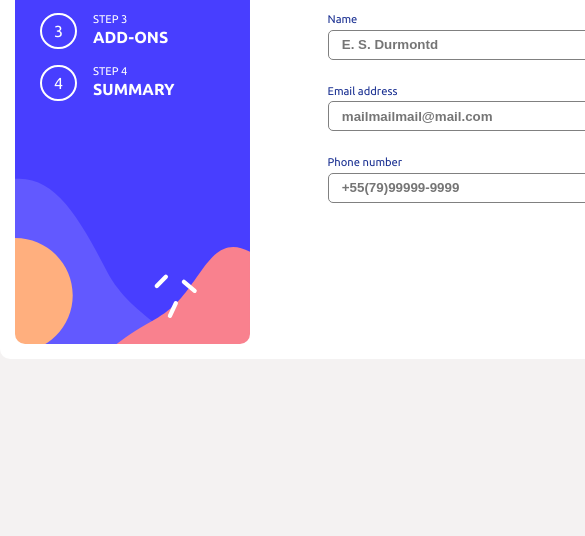
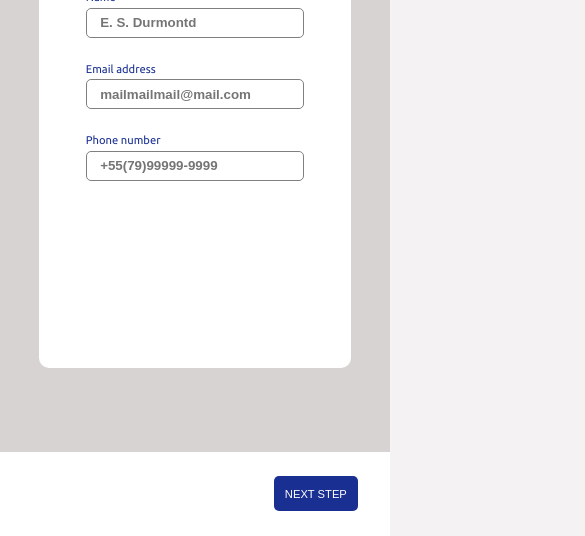
Before and after one commit to huanfs/front-end-mentor-challenge10, a plain HTML site: page index.html in a window 390 px wide. Shown: the part 308-844 px from the top of the page, 585 px wide, since content can reach past the window. Drawn offline with Linux system fonts and the light colour scheme.

Commit message:
inicio do layout mobile

```diff
--- a/assets/styles/style.css
+++ b/assets/styles/style.css
@@ -309,3 +309,54 @@ article #selection{
   #step2, #step3, #step4, #step5{
     display:none;
   }
+
+@media screen and (max-width:400px){
+  main{
+    height:100vh;
+    width:100vw;
+    flex-direction:column;
+    align-items:center;
+    border-radius:0px;
+    background-color:#d8d3d3;
+  }
+  main aside{
+    height:25vh;
+    width:100vw;
+    flex-direction:row;
+    align-items:center;
+    justify-content:center;
+    border-radius:0px;
+    background-image:url("../images/bg-sidebar-mobile.svg");
+    background-size:cover;
+  }
+  aside .steps .step-title{
+    display:none;
+  }
+  aside .steps{
+    margin-top:-3em;
+  }
+
+  main section{
+    height:60vh;
+    width:80vw;
+    border-radius:10px;
+    margin-top:-3.5em;
+    background-color:#fff;
+  }
+  #step1 #description{
+    overflow:hidden;
+  }
+  section #btns{
+    height:10vh;
+    width:100vw;
+    position:absolute;
+    bottom:0;
+    background-color:#fff;
+    align-items:center;
+    padding:0 2em;
+  }
+  #btns button:nth-child(2){
+    height:35px;
+  }
+  /* prosseguir com o layout mobile das seções 2 em diante */
+}
```
